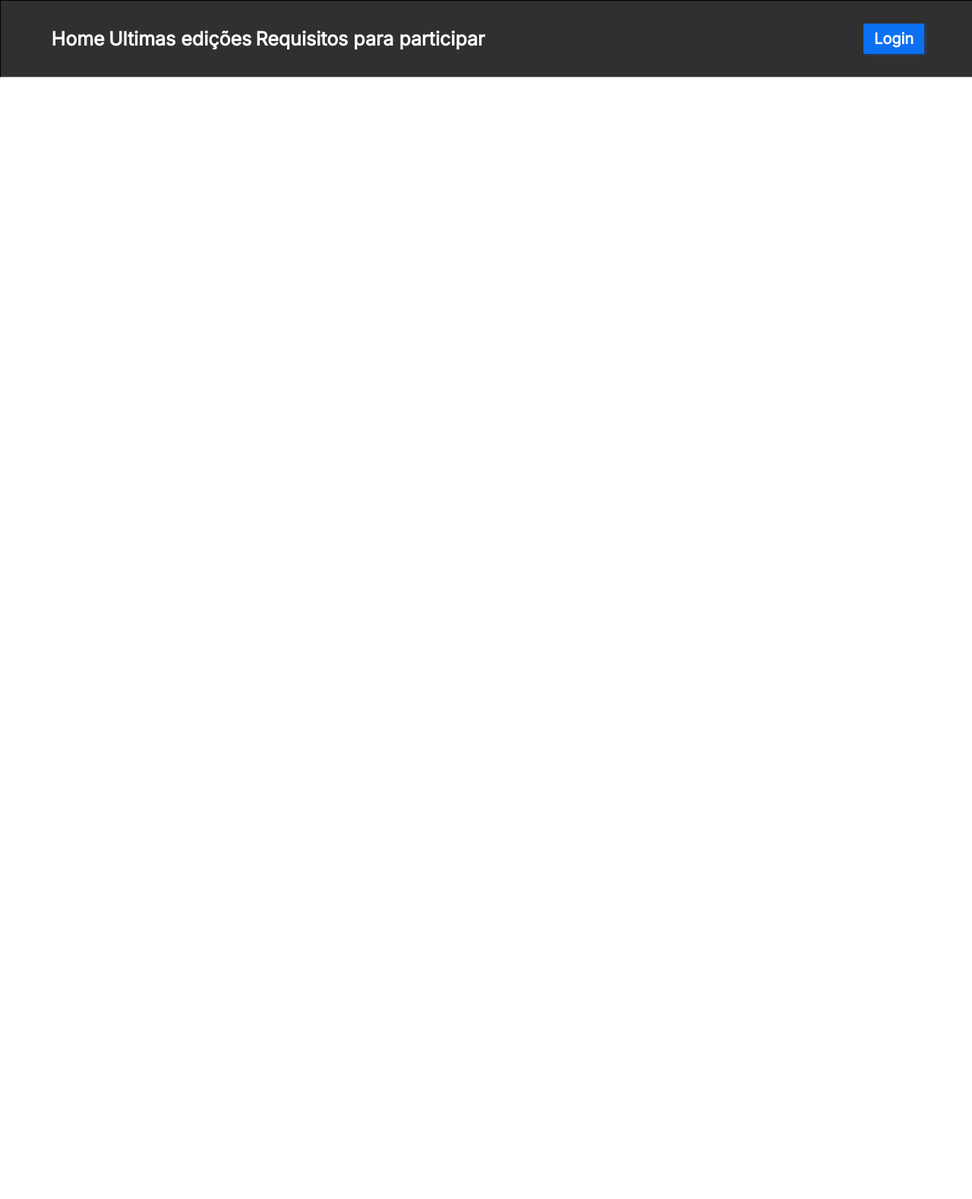
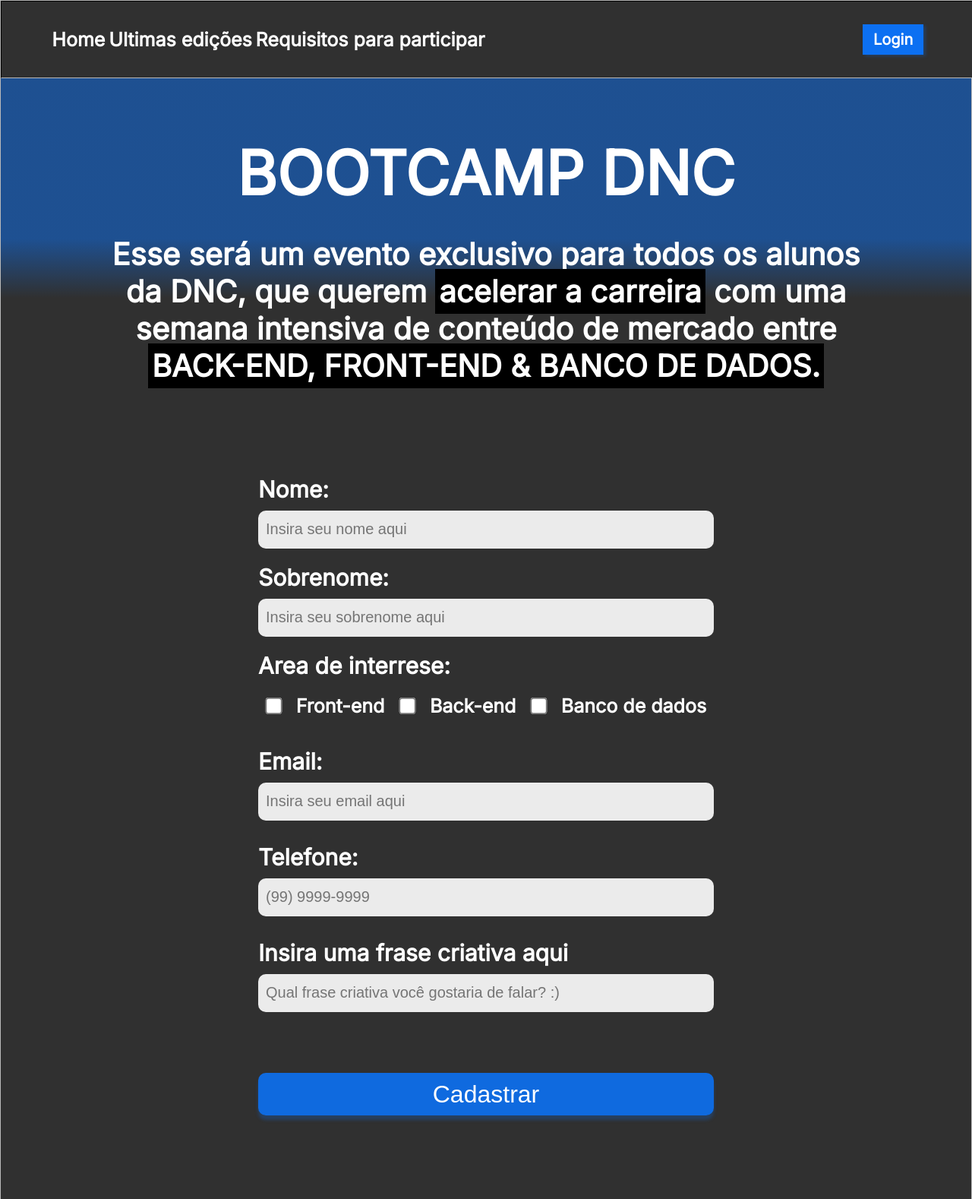
Before and after one commit to ThamyresGG/projeto-boot-dnc, a plain HTML site: page index.html in a window 1280 px wide. Shown: the whole page at 76% size. Before the commit the page ends 800 px from the top, so only its background shows below. Drawn offline with Linux system fonts and the light colour scheme.

Commit message:
Adicionando formataçao de estilo do formulario

```diff
--- a/estilo.css
+++ b/estilo.css
@@ -1,8 +1,19 @@
 @import url('https://fonts.googleapis.com/css2?family=Inter&display=swap');
+
+:root{
+    --azul-dnc:#0C70F2;
+    --preto-dnc: #303030;
+    --cinza-hover: #c9c9c9;
+    --fonte-padrao: 'inter';
+}
+
 
 body{
  margin:0px;
  padding:0px;
+ background: linear-gradient(180deg, rgba(12, 112, 242, 0.5) 19.91%, rgba(12, 112, 242, 0) 24.84%), #303030;
+border: 1px solid #BABABA;
+background-repeat: no-repeat;
   }
 
 
@@ -32,7 +43,7 @@ body{
 
  #principal div a{
 
-     font-family:'inter';
+     font-family: var(--fonte-padrao);
      font-size: 25px;
      font-weight: 600;
      color:white;
@@ -46,11 +57,11 @@ body{
  }
  #principal button{
      margin-right: 5%;
-     background: #0C70F2;
+     background: var(--azul-dnc);
      border: 0px;
      height: 40px;
      width: 80px;
-     font-family: 'inter';
+     font-family: var(--fonte-padrao);
      font-size: 20px;
      font-weight: 600;
      color:white;
@@ -59,3 +70,111 @@ body{
 
 
  }
+
+
+ /* seção principal do site*/
+
+ section{
+    display: flex;
+    flex-direction: column;
+    align-items: center;
+    margin-top: 10px;
+    margin-bottom: 100px;
+
+ }
+ header{
+    color:white;
+    font-family: var(--fonte-padrao);
+
+ }
+
+ header h1{
+font-size: 80px;
+font-weight: 800;
+text-transform: uppercase;
+text-align: center;
+margin-bottom: 20px;
+
+ }
+
+ header h2{
+
+text-align: center;
+font-family: var(--fonte-padrao);
+font-size: 40px;
+font-weight: 700;
+margin-bottom: 100px;
+
+ }
+
+ header .intert{
+    background-color: black;
+    font-weight: bold;
+    padding: 5px;
+ }
+
+ /*Formulario*/
+
+ form{
+    color:white;
+    font-family: var(--fonte-padrao);
+    font-size: 30px;
+    font-weight: 600;
+    width: 600px;
+
+ }
+ .form-group {
+    display: flex;
+    flex-direction: column;
+    margin-top: 10px;
+    margin-bottom: 10px;
+
+
+ }
+
+ form input{
+    border-radius: 10px;
+    height: 30px;
+    border: 0px;
+    font-size: 20px;
+    padding: 10px;
+    background-color: rgba(255, 255, 255, 0.9);
+
+
+ }
+
+ form label{
+    margin:10px 0px 10px 0px;
+ }
+
+ form input ::placeholder{
+    color: rgba(57, 57, 57, 0.5);
+ }
+
+ .checkbox-itens label{
+    font-size: 25px;
+
+
+ }
+
+.checkbox-itens{
+    display: flex;
+    justify-content: space-around;
+    align-items: center;
+
+}
+input[type="checkbox"] {
+    transform: scale(1.7);
+}
+input[type="submit"]{
+    background-color:rgba(12, 112, 242, 0.9);
+    width: 100%;
+    height: 56px;
+    font-size: 32px;
+    color:white;
+    margin-top: 70px;
+    box-shadow: 0px 6px 4px rgba(12, 112, 242, 0.25);
+    cursor: pointer;
+
+
+}
--- a/index.html
+++ b/index.html
@@ -19,5 +19,82 @@
         <button>Login</button>
     </nav>
 
+
+    <section>
+
+        <header>
+            <h1>Bootcamp dnc</h1>
+
+            <h2>
+                Esse será um evento exclusivo para todos os alunos
+               <br> da <b>DNC</b>, que querem <span class="intert">acelerar a carreira</span> com uma
+                <br> semana intensiva de conteúdo de mercado entre
+                <br> <span class="intert">BACK-END, FRONT-END & BANCO DE DADOS.</span>
+            </h2>
+
+        </header>
+        <form>
+            <div class="form-group">
+                <label> Nome:</label>
+                <input type="text" placeholder="Insira seu nome aqui">
+
+
+            </div>
+
+            <div class="form-group">
+                <label> Sobrenome:</label>
+                <input type="text" placeholder="Insira seu sobrenome aqui">
+
+
+                <div class="form-group">
+                    <label> Area de interrese:</label>
+                    <div class="checkbox-itens">
+
+                        <input type="checkbox" value="front">
+                        <label> Front-end</label>
+
+                        <input type="checkbox" value="back">
+                        <label> Back-end</label>
+
+                        <input type="checkbox" value="bd">
+                        <label> Banco de dados <label>
+
+                    </div>
+
+
+
+                </div>
+
+                <div class="form-group">
+                    <label> Email:</label>
+                    <input type="text" placeholder="Insira seu email aqui">
+
+
+                </div>
+
+            <div class="form-group">
+                <label> Telefone:</label>
+                <input type="text" placeholder="(99) 9999-9999">
+
+
+            </div>
+
+            <div class="form-group">
+                <label> Insira uma frase criativa aqui</label>
+                <input type="text" placeholder="Qual frase criativa você gostaria de falar? :)">
+
+
+            </div>
+            <div>
+            <input type="submit" value="Cadastrar">
+
+        </div>
+
+        </form>
+
+
+    </section>
+
+
 </body>
 </html>
```
